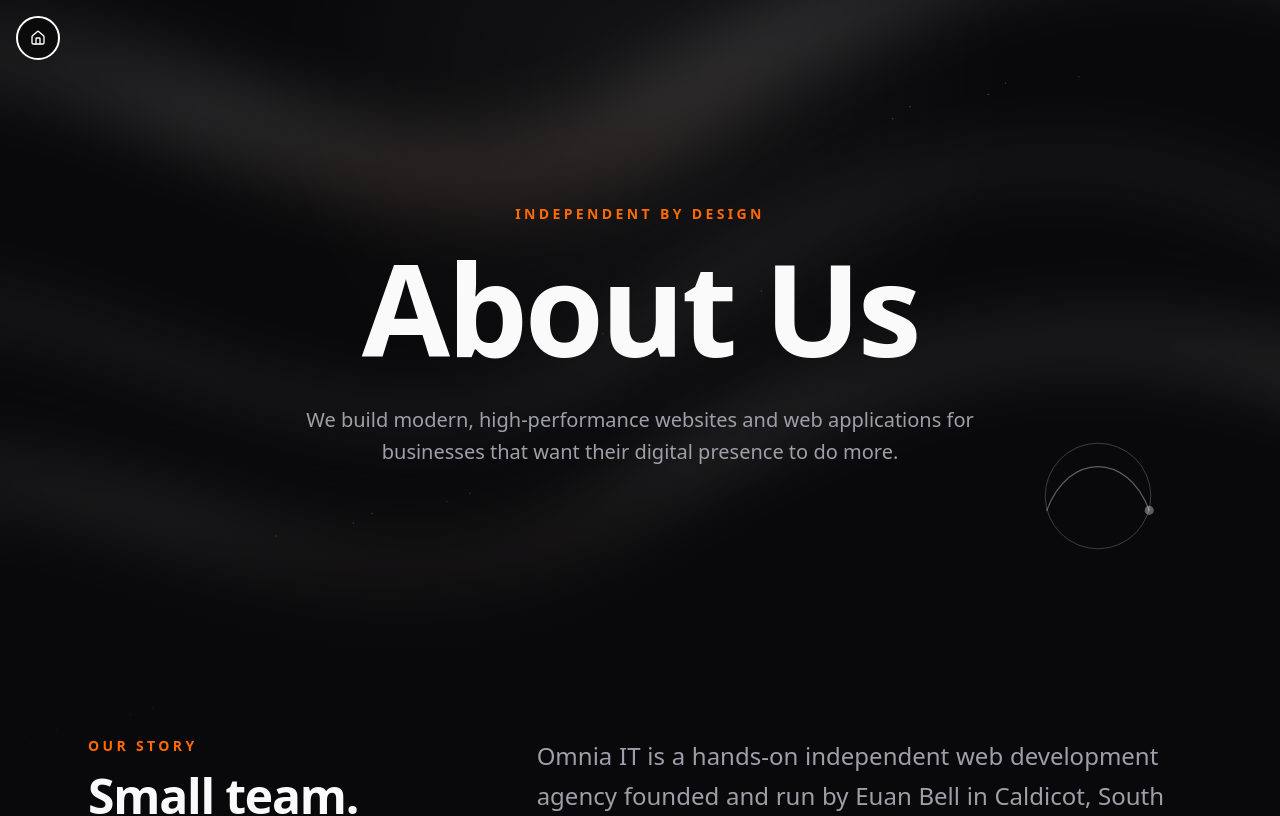
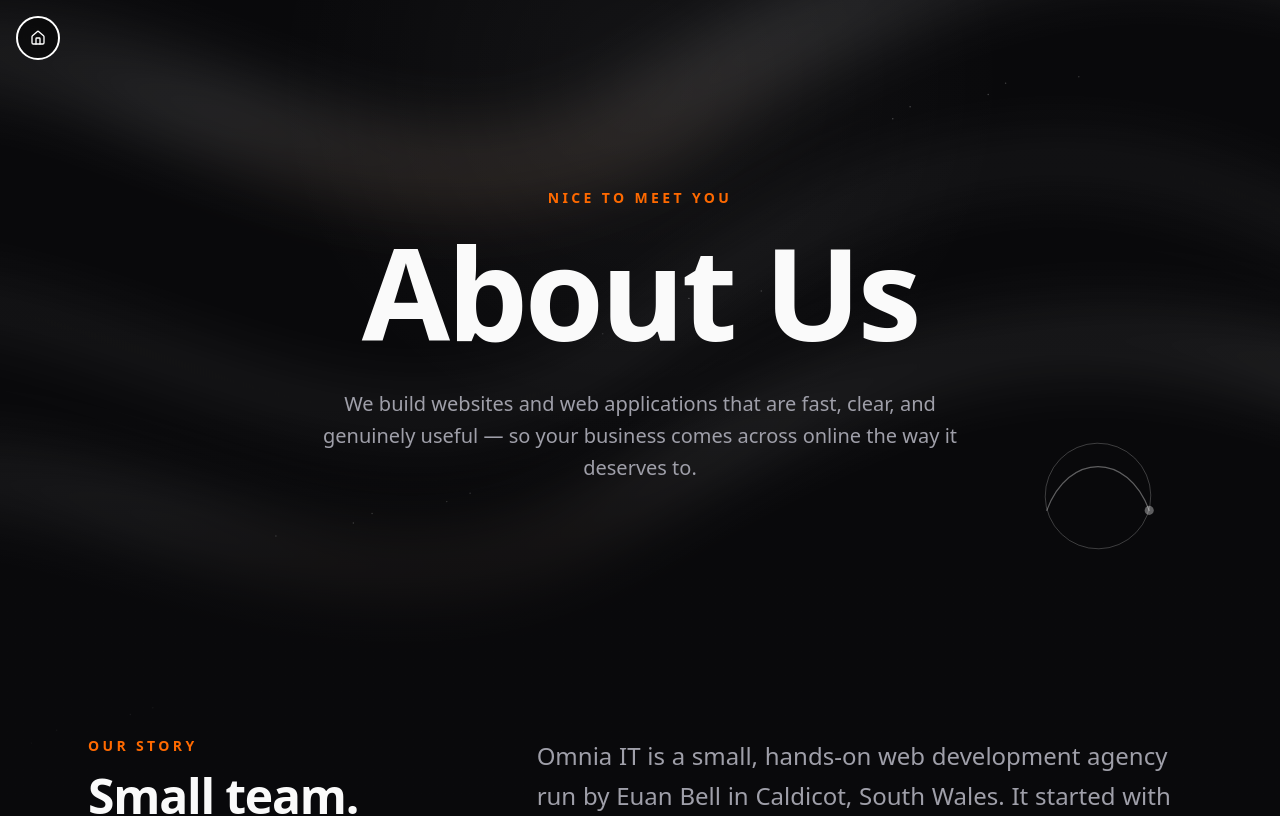
Before and after one commit to cheekysim/omniait, a Next.js app: page /about in a window 1280 px wide. Shown: the top 816 px of the page. Built offline with nearby package versions, Linux system fonts and the light colour scheme.

Commit message:
Make about page copy more personal and human

```diff
--- a/src/components/sections/AboutCTA.tsx
+++ b/src/components/sections/AboutCTA.tsx
@@ -15,9 +15,9 @@ export default function AboutCTA() {
         <Sparkles className="mx-auto mb-5 size-6 text-primary" strokeWidth={1.5} />
         <p className="text-sm font-semibold tracking-[0.24em] text-primary uppercase">Start a conversation</p>
         <h2 className="mx-auto mt-4 max-w-2xl text-4xl font-semibold tracking-tight sm:text-5xl">Have a project taking shape?</h2>
-        <p className="mx-auto mt-5 max-w-xl text-lg leading-8 text-muted-foreground">Tell us where you are now and where the website or application needs to take you.</p>
+        <p className="mx-auto mt-5 max-w-xl text-lg leading-8 text-muted-foreground">Whatever stage you&apos;re at, tell us about what you need and we&apos;ll help you figure out the next step.</p>
         <Button asChild variant="outline" size="lg" className="mt-8 border-white/30 bg-transparent text-foreground hover:bg-white hover:text-background">
-          <Link href="/contact">Talk to Omnia IT <ArrowUpRight /></Link>
+          <Link href="/contact">Get in touch <ArrowUpRight /></Link>
         </Button>
       </motion.div>
     </section>
--- a/src/components/sections/AboutHero.tsx
+++ b/src/components/sections/AboutHero.tsx
@@ -19,7 +19,7 @@ export default function AboutHero() {
           transition={{ duration: 0.6 }}
           className="mb-5 text-sm font-semibold tracking-[0.24em] text-primary uppercase"
         >
-          Independent by design
+          Nice to meet you
         </motion.p>
         <h1 className="text-6xl font-semibold tracking-tight sm:text-8xl md:text-9xl">
           {title.map((letter, index) => (
@@ -40,7 +40,8 @@ export default function AboutHero() {
           transition={{ duration: 0.7, delay: 0.78 }}
           className="mx-auto mt-8 max-w-2xl text-lg leading-8 text-muted-foreground sm:text-xl"
         >
-          We build modern, high-performance websites and web applications for businesses that want their digital presence to do more.
+          We build websites and web applications that are fast, clear, and genuinely
+          useful &mdash; so your business comes across online the way it deserves to.
         </motion.p>
       </div>
       <motion.svg viewBox="0 0 200 200" className="absolute bottom-8 right-[8%] hidden size-40 text-white/35 md:block" aria-hidden="true">
--- a/src/components/sections/AboutStory.tsx
+++ b/src/components/sections/AboutStory.tsx
@@ -2,7 +2,7 @@
 
 import { motion, useReducedMotion } from "motion/react";
 
-const story = "Omnia IT is a hands-on independent web development agency founded and run by Euan Bell in Caldicot, South Wales. We began by helping The Passport Expert turn an idea into a focused digital home, and have since worked with local businesses including The Friendly Fox in Newport, as well as web applications and specialist businesses across Wales.".split(" ");
+const story = "Omnia IT is a small, hands-on web development agency run by Euan Bell in Caldicot, South Wales. It started with a single job — helping The Passport Expert turn an idea into a website that genuinely worked for them — and grew from there. Since then we have built for local businesses like The Friendly Fox in Newport, as well as web applications and specialist businesses across Wales.".split(" ");
 
 export default function AboutStory() {
   const prefersReducedMotion = useReducedMotion();
```
